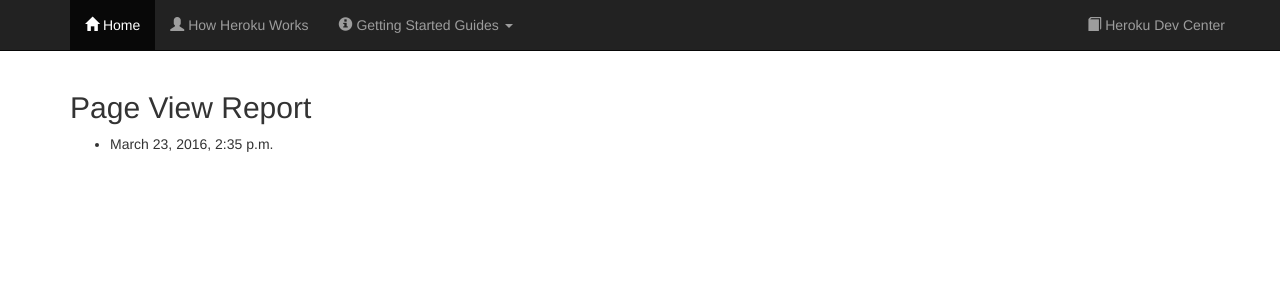
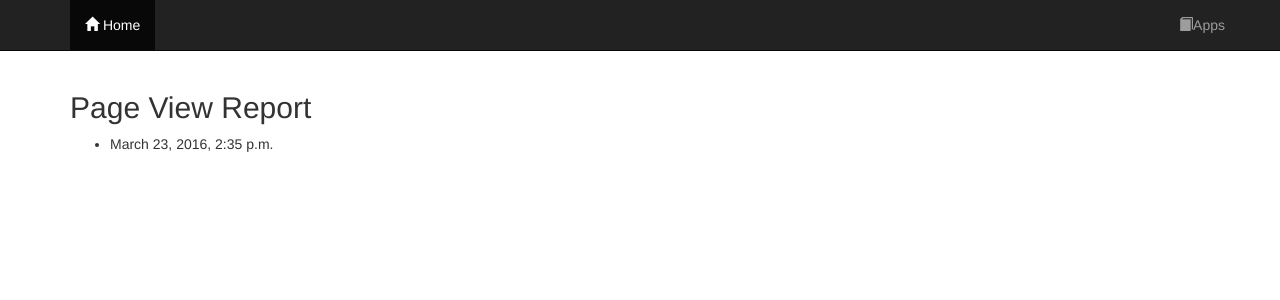
Before and after one commit to Ofentswe1/myrepo, a Django app: page /db in a window 1280 px wide. Shown: the top 300 px of the page. Run offline with Django 3.2, Linux system fonts and the light colour scheme; data comes from the database, SQL or seed files in the repository; some libraries are stand-ins or nearby versions.

Commit message:
change the site

```diff
--- a/hello/templates/base.html
+++ b/hello/templates/base.html
@@ -7,7 +7,7 @@
   <script type="text/javascript" src="//maxcdn.bootstrapcdn.com/bootstrap/3.3.4/js/bootstrap.min.js"></script>
   <style type="text/css">
     .jumbotron {
-        background: #532f8c;
+        background: #006600;
         color: white;
         padding-bottom: 80px
     }
@@ -50,28 +50,11 @@
       <li class="active">
         <a href="/"><span class="glyphicon glyphicon-home"></span> Home</a>
       </li>
-      <li>
-        <a href="https://devcenter.heroku.com/articles/how-heroku-works"><span class="glyphicon glyphicon-user"></span> How Heroku Works</a>
-      </li>
-      <li class="dropdown">
-        <a href="#" class="dropdown-toggle" data-toggle="dropdown" role="button" aria-expanded="false"><span class="glyphicon glyphicon-info-sign"></span> Getting Started Guides <span class="caret"></span></a>
-          <ul class="dropdown-menu" role="menu">
-            <li><a href="https://devcenter.heroku.com/articles/getting-started-with-ruby">Getting Started with Ruby on Heroku</a></li>
-            <li><a href="https://devcenter.heroku.com/articles/getting-started-with-nodejs">Getting Started with Node on Heroku</a></li>
-            <li><a href="https://devcenter.heroku.com/articles/getting-started-with-php">Getting Started with PHP on Heroku</a></li>
-            <li><a href="https://devcenter.heroku.com/articles/getting-started-with-python">Getting Started with Python on Heroku</a></li>
-            <li><a href="https://devcenter.heroku.com/articles/getting-started-with-java">Getting Started with Java on Heroku</a></li>
-            <li><a href="https://devcenter.heroku.com/articles/getting-started-with-clojure">Getting Started with Clojure on Heroku</a></li>
-            <li><a href="https://devcenter.heroku.com/articles/getting-started-with-scala">Getting Started with Scala on Heroku</a></li>
-            <li class="divider"></li>
-            <li><a href="https://devcenter.heroku.com/articles/getting-started-with-heroku-and-connect-without-local-dev">Getting Started on Heroku with Heroku Connect</a></li>
-            <li><a href="https://devcenter.heroku.com/articles/getting-started-with-jruby">Getting Started with Ruby on Heroku (Microsoft Windows)</a></li>
-          </ul>
-      </li>
+
     </ul>
     <ul class="nav navbar-nav navbar-right">
       <li class="navbar-right">
-        <a href="https://devcenter.heroku.com"><span class="glyphicon glyphicon-book"></span> Heroku Dev Center</a>
+        <a href="http://www.itechhub.co.za"><span class="glyphicon glyphicon-book"></span>Apps</a>
       </li>
     </ul>
   </div>
```
